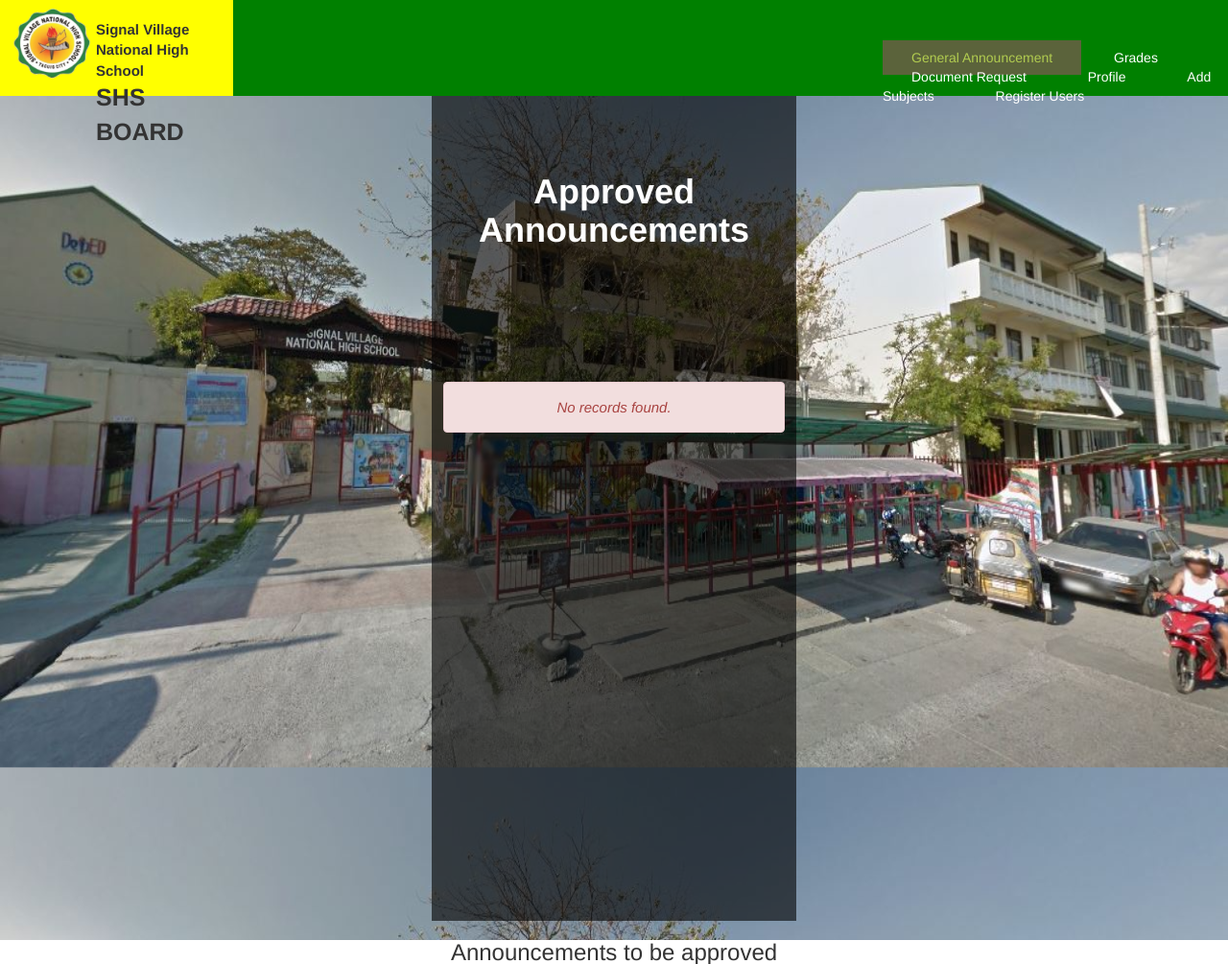
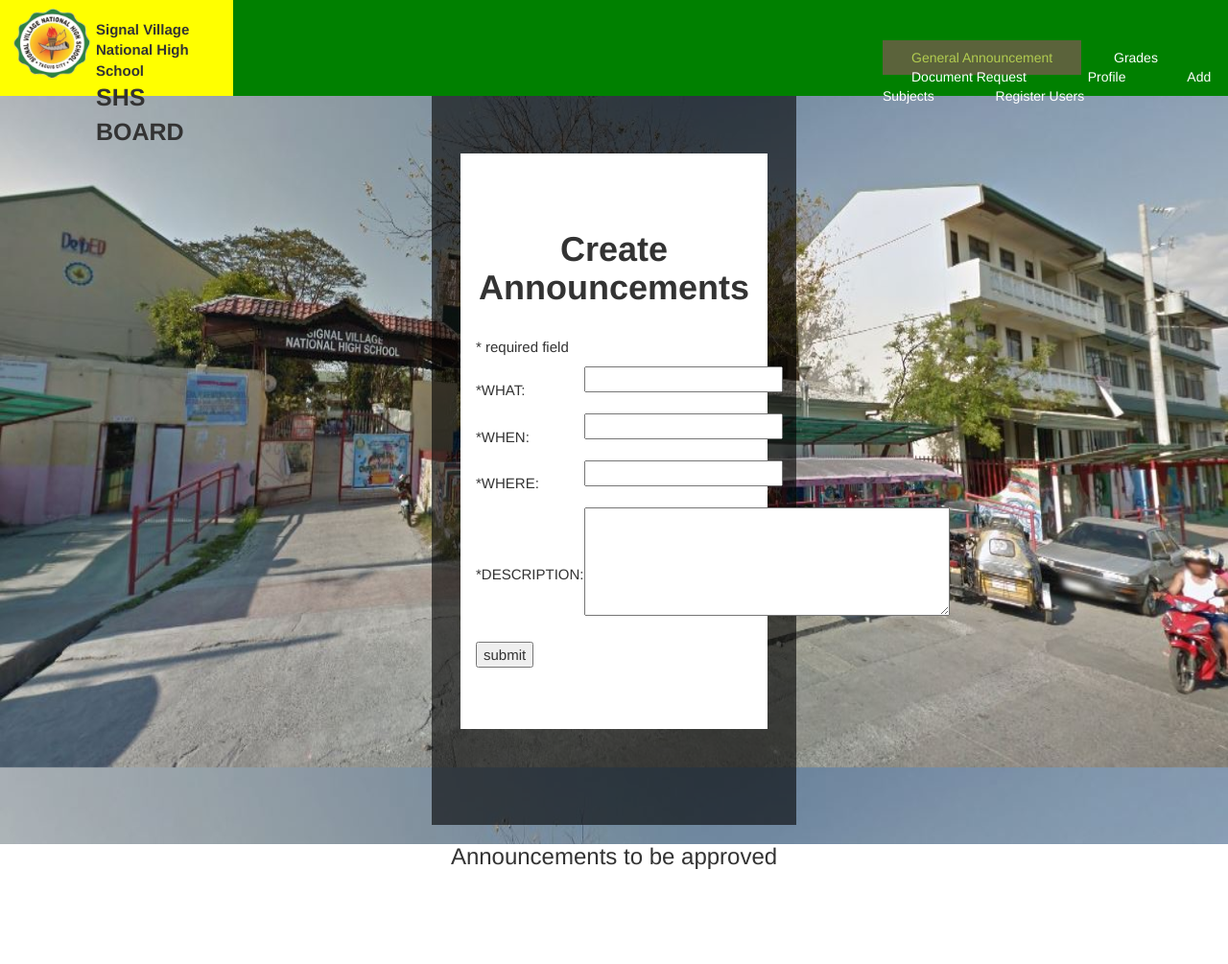
Before and after one commit to j-pajaron/SytemaTECH, a PHP site: page /admin/generalannouncements.php in a window 1280 px wide. Shown: the top 1005 px of the page at 96% size. Run offline with PHP 8.4, Linux system fonts and the light colour scheme; the visitor is signed in with stand-in values (Sample User, id 1); data that the repository does not hold is empty.

Commit message:
Update generalannouncements.php

```diff
--- a/svnhs-schoolboard/admin/generalannouncements.php
+++ b/svnhs-schoolboard/admin/generalannouncements.php
@@ -262,16 +262,28 @@
 			position: relative;
 		}
 
+		.additional_white{					/*yung white sa create announcement*/
+			background-color: white;
+			height: 600px;
+			margin-top: 200px;
+			margin-left: 480px;
+			margin-right: 480px;
+			position: relative;
+		}
+
 		.additional_text{					/*yung text sa addtional-body*/
-			padding-top: 100px;
-			padding-left: 12px;
-			padding-right: 12px;
-			text-align: center;
+			padding-top: 60px;
+			padding-left: 16px;
+			padding-right: 16px;
 			font-size: 15px;
 			margin-top: -900px;
-			margin-left: 450px;
-			margin-right: 450px;
-			color: red;
+		}
+
+		.footer{							/*footer mismo*/
+			background-color: white;
+			text-align: center;
+			height: 60px;
+			padding-top: 20px;
 		}
 
 	</style>
@@ -310,99 +322,47 @@
 			<li><a href="register-users.php">Register Users</a></li>
 		</ul>
 	</div>
-	<!-- announcements -->
-	<div id="announcement_container_body" >
-		<div class="announcement_body"></div>
-		<div class="announcement_text">
-			<h1><b>Approved Announcements</b></h1><br>
-			<br><br><br>
-			<?php $qry = "SELECT * FROM announcements WHERE deleted IS NULL AND approval = 2"; ?>
-			<?php if($result = mysqli_query($link, $qry)): ?>
-			<?php if(mysqli_num_rows($result) > 0): ?>
 
-			<table class="table table-striped table-hover">
-				<thead>
+	<!-- Additional Content -->
+	<div id="additional_container_body">
+		<div class="additional_body"></div>
+		<div class="additional_white">
+			<div class="additional_text">
+				<center><h1><b>Create Announcements</b></h1><br></center>
+				<div>
+					<p><span class = "error">* required field</span></p>
+					<form method="POST" action="<?php echo htmlspecialchars($_SERVER['PHP_SELF']);?>">
+						<table>
 							<tr>
-						<th scope="col">#</th>
-						<th scope="col">What</th>
-						<th scope="col">When</th>
-						<th scope="col">Where</th>
-						<th scope="col">Content</th>
-						<th scope="col">Posted:</th>
-					</tr>
-				</thead>
-				<tbody>
-					<?php
-						$i=0;
-						$j=1;
-						while($rows = mysqli_fetch_array($result)):
-					?>
-					<tr>
-						<?php
-							$i++;
-						?>
-						<td classs="text-center">
-							<?php
-								echo $j++;
-							?>
-						</td>
+								<td><span class="error">*</span>WHAT:</td>
 								<td>
-							<?=
-								$rows["what"]
-							?>
-						</td>
-						<td>
-							<?=
-								$rows["when_date"]
-							?>
-								at
-							<?=
-								$rows["when_time"]
-							?>
-						</td>
-						<td>
-							<?=
-								$rows["location"]
-							?>
-						</td>
-						<td>
-							<?=
-								$rows["content"]
-							?>
-						</td>
-						<td>
-							<?=
-								$rows["time_posted"]
-							?>
-							at
-							<?=
-								$rows["date_posted"]
-							?>
+									<input type="text" name="what"><br/><span class="error"><?php echo $whatErr;?></span><br/>
 								</td>
 							</tr>
-				<?php
-					endwhile;
-				?>
-				</tbody>
+							<tr>
+								<td><span class="error">*</span>WHEN:</td>
+								<td>
+									<input type="text" name="when"><br/><span class="error"><?php echo $whenErr;?></span><br/>
+								</td>
+							</tr>
+							<tr>
+								<td><span class="error">*</span>WHERE:</td>
+									<td><input type="text" name="where"><br/><span class="error"><?php echo $whereErr;?></span><br/>
+								</td>
+							</tr>
+							<tr>
+								<td><span class="error">*</span>DESCRIPTION:</td>
+									<td><textarea name="content" rows="5" cols="40"></textarea><br/><span class="error"><?php echo $contentErr;?></span><br/>
+								</td>
+							</tr>
+							<tr>
+								<td>
+									<input type="submit" name="submit" value="submit"><br/><span class="error"><?php echo $incomplete_data;?></span><br/>
+								</td>
+							</tr>
 						</table>
-			<?php
-				else:
-			?>
-				<br><br>
-				<div class="alert alert-danger"><em>No records found.</em></div>
-			<?php
-				endif;
-			?>
-			<?php
-				else:
-			?>
-				<br><br>
-				<div class="alert alert-danger"><em>Something went wrong. Query related error.</em></div>
-			<?php
-				endif;
-			?>
+					</form>
 				</div>
-
 			</div>
 		</div>
 	</div>
@@ -505,47 +465,108 @@
 
 	</div>
 
-	<!-- Additional Content -->
-	<div id="additional_container_body">
-		<div class="additional_body"></div>
-		<div class="additional_text">
-			<h1><b>Create Announcements</b></h1><br>
-			<div>
-				<p><span class = "error">* required field</span></p>
-				<form method="POST" action="<?php echo htmlspecialchars($_SERVER['PHP_SELF']);?>">
-					<table>
+
+<!-- announcements -->
+	<div id="announcement_container_body" >
+		<div class="announcement_body"></div>
+		<div class="announcement_text">
+			<h1><b>Approved Announcements</b></h1><br>
+			<br><br><br>
+			<?php $qry = "SELECT * FROM announcements WHERE deleted IS NULL AND approval = 2"; ?>
+			<?php if($result = mysqli_query($link, $qry)): ?>
+			<?php if(mysqli_num_rows($result) > 0): ?>
+
+			<table class="table table-striped table-hover">
+				<thead>
 					<tr>
-							<td><span class="error">*</span>WHAT:</td>
+						<th scope="col">#</th>
+						<th scope="col">What</th>
+						<th scope="col">When</th>
+						<th scope="col">Where</th>
+						<th scope="col">Content</th>
+						<th scope="col">Posted:</th>
+					</tr>
+				</thead>
+				<tbody>
+					<?php
+						$i=0;
+						$j=1;
+						while($rows = mysqli_fetch_array($result)):
+					?>
+					<tr>
+						<?php
+							$i++;
+						?>
+						<td classs="text-center">
+							<?php
+								echo $j++;
+							?>
+						</td>
 						<td>
-								<input type="text" name="what"><br/><span class="error"><?php echo $whatErr;?></span>
+							<?=
+								$rows["what"]
+							?>
+						</td>
+						<td>
+							<?=
+								$rows["when_date"]
+							?>
+								at
+							<?=
+								$rows["when_time"]
+							?>
+						</td>
+						<td>
+							<?=
+								$rows["location"]
+							?>
+						</td>
+						<td>
+							<?=
+								$rows["content"]
+							?>
+						</td>
+						<td>
+							<?=
+								$rows["time_posted"]
+							?>
+							at
+							<?=
+								$rows["date_posted"]
+							?>
 						</td>
 					</tr>
-						<tr>
-							<td><span class="error">*</span>WHEN:</td>
-							<td>
-								<input type="text" name="when"><br/><span class="error"><?php echo $whenErr;?></span>
-							</td>
-						</tr>
-						<tr>
-							<td><span class="error">*</span>WHERE:</td>
-							<td><input type="text" name="where"><br/><span class="error"><?php echo $whereErr;?></span></td>
-						</tr>
-						<tr>
-							<td><span class="error">*</span>DESCRIPTION:</td>
-								<td><textarea name="content" rows="5" cols="40"></textarea><br/><span class="error"><?php echo $contentErr;?></span>
-							</td>
-						</tr>
-						<tr>
-							<td>
-								<input type="submit" name="submit" value="submit"><br/><span class="error"><?php echo $incomplete_data;?></span>
-							</td>
-						</tr>
+				<?php
+					endwhile;
+				?>
+				</tbody>
 			</table>
-				</form>
+			<?php
+				else:
+			?>
+				<br><br>
+				<div class="alert alert-danger"><em>No records found.</em></div>
+			<?php
+				endif;
+			?>
+			<?php
+				else:
+			?>
+				<br><br>
+				<div class="alert alert-danger"><em>Something went wrong. Query related error.</em></div>
+			<?php
+				endif;
+			?>
+		</div>
+
 	</div>
 		</div>
 	</div>
 
+	<div class="before_footer"></div>
+	<footer class="footer">
+		2022 - All rights reserved
+	</footer>
 
 
 </body>
```
Lines whose indentation alone changed are shown as unchanged.
